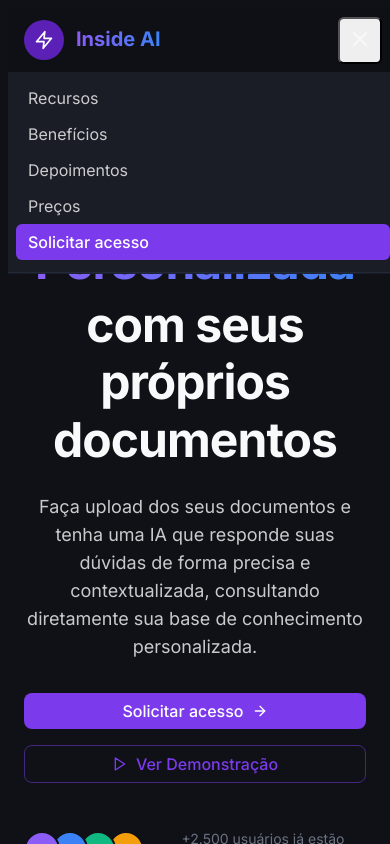
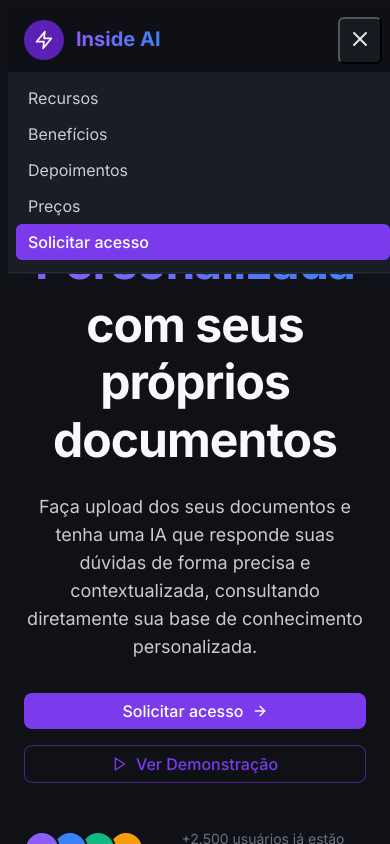
Before and after one commit to RafaelCelso/inside_ai_lp, a Next.js app: page / in a window 390 px wide. Both pictures are taken after a click on the button 360 px from the left and 40 px from the top of the page. Shown: the top 844 px of the page. Built offline with nearby package versions, Linux system fonts and the light colour scheme.

Commit message:
Ajustando menu colapsado

```diff
--- a/src/components/Navbar.tsx
+++ b/src/components/Navbar.tsx
@@ -197,12 +197,13 @@ const Navbar = () => {
           >
             <button
               onClick={toggleMenu}
-              className="text-foreground p-2 rounded-md focus:outline-none"
+              className="text-foreground/90 hover:text-foreground p-2 rounded-md focus:outline-none bg-card/80"
               style={{
-                color: "#f8f9fa",
+                color: "rgba(248, 249, 250, 0.9)",
                 padding: "0.5rem",
                 borderRadius: "0.375rem",
                 outline: "none",
+                backgroundColor: "rgba(26, 29, 37, 0.8)",
               }}
             >
               {isOpen ? <FiX size={24} /> : <FiMenu size={24} />}
@@ -234,6 +235,7 @@ const Navbar = () => {
         >
           <Link
             href="#features"
+            onClick={() => setIsOpen(false)}
             className="block px-3 py-2 rounded-md text-foreground/80 hover:text-primary hover:bg-background/50"
             style={{
               display: "block",
@@ -250,6 +252,7 @@ const Navbar = () => {
           </Link>
           <Link
             href="#benefits"
+            onClick={() => setIsOpen(false)}
             className="block px-3 py-2 rounded-md text-foreground/80 hover:text-primary hover:bg-background/50"
             style={{
               display: "block",
@@ -266,6 +269,7 @@ const Navbar = () => {
           </Link>
           <Link
             href="#testimonials"
+            onClick={() => setIsOpen(false)}
             className="block px-3 py-2 rounded-md text-foreground/80 hover:text-primary hover:bg-background/50"
             style={{
               display: "block",
@@ -282,6 +286,7 @@ const Navbar = () => {
           </Link>
           <Link
             href="#pricing"
+            onClick={() => setIsOpen(false)}
             className="block px-3 py-2 rounded-md text-foreground/80 hover:text-primary hover:bg-background/50"
             style={{
               display: "block",
@@ -298,6 +303,7 @@ const Navbar = () => {
           </Link>
           <Link
             href="#contact"
+            onClick={() => setIsOpen(false)}
             className="block px-3 py-2 rounded-md bg-primary text-white font-medium hover:bg-primary-light"
             style={{
               display: "block",
```
